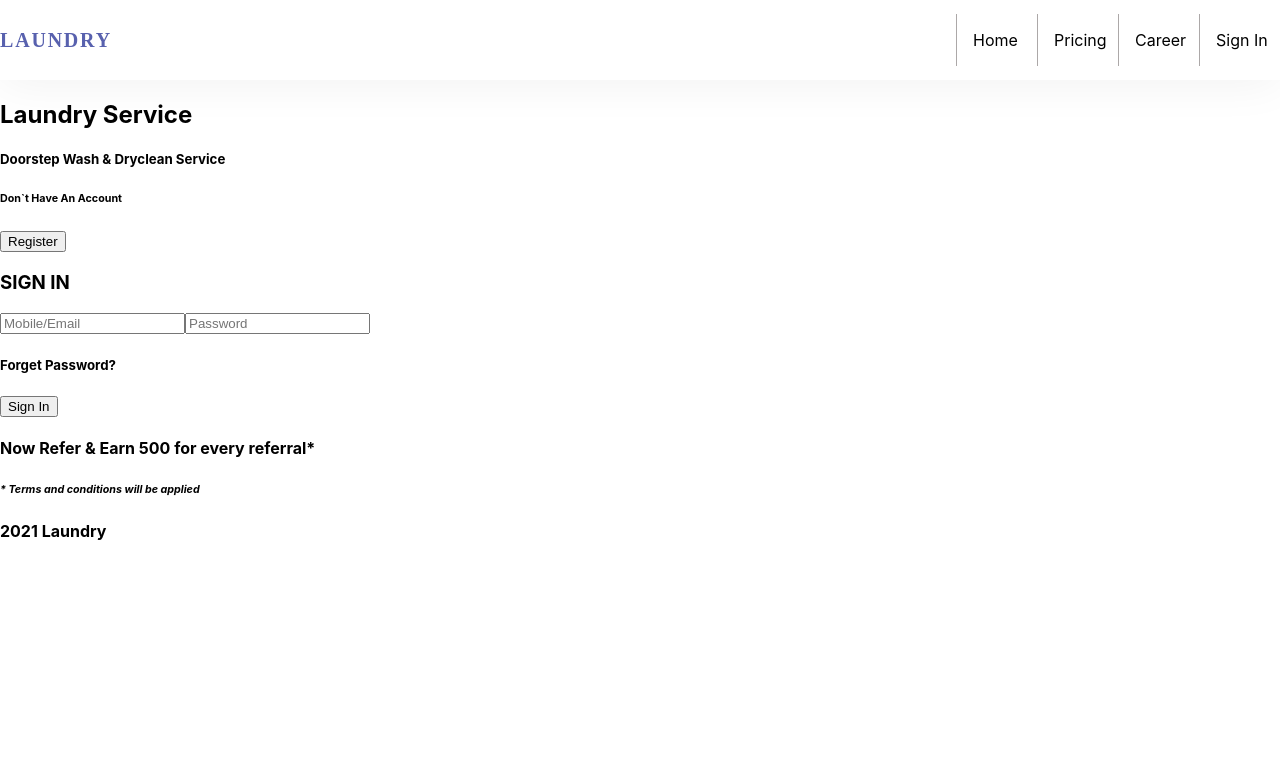
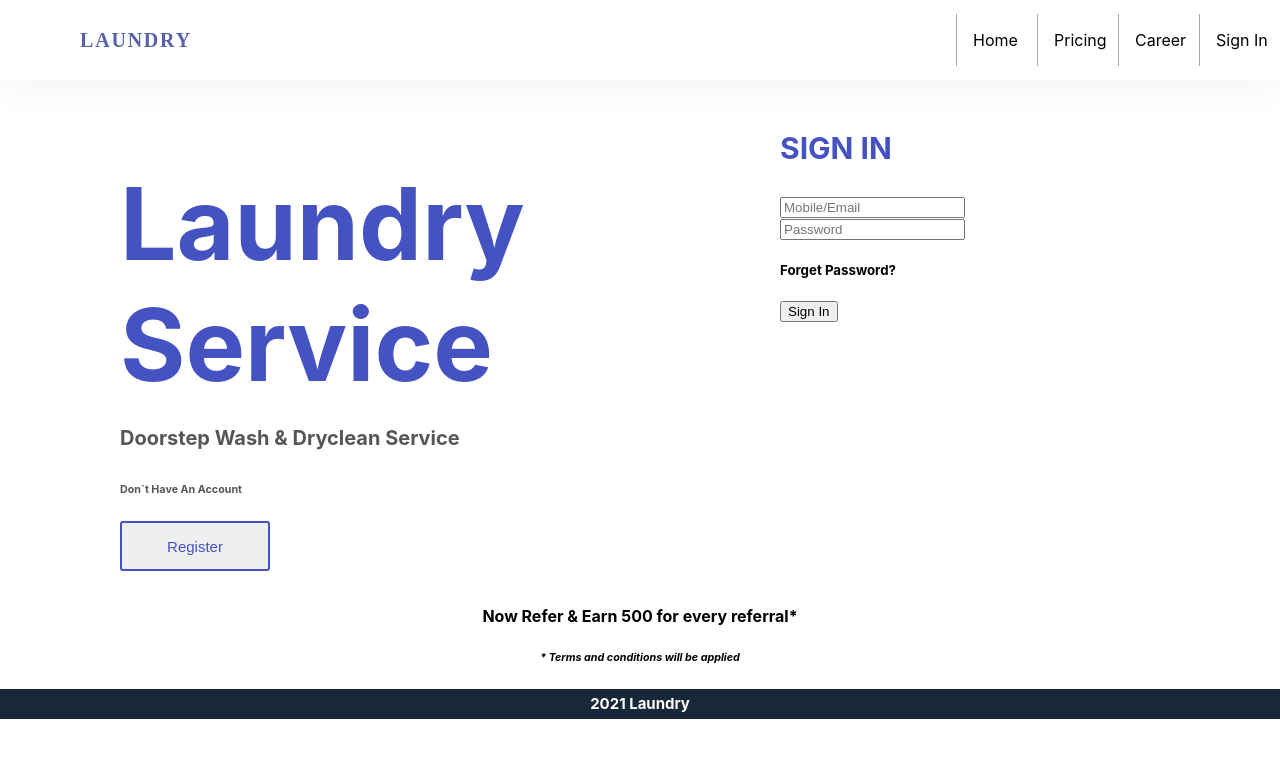
Before and after one commit to anoop0748/laundary-cart-frontend, a React (Create React App) app: page / in a window 1280 px wide. Shown: the top 758 px of the page. Built offline with nearby package versions, Linux system fonts and the light colour scheme.

Commit message:
file added

```diff
--- /dev/null
+++ b/src/App.css
@@ -0,0 +1,8 @@
+#section1{
+    width: 100%;
+    height: 500px;
+}
+.a1{
+    float: left;
+    width: 50%;
+}
--- a/src/App.js
+++ b/src/App.js
@@ -3,6 +3,7 @@ import Navbar from './HeaderComp/navbar';
 import LogInForm from './LogInComp/login';
 import HomeSection from './SectionOne/home';
 import CopyRight from './FooterComp/copyright'
+import './App.css'
 
 
 
@@ -11,8 +12,10 @@ function App() {
   return (
     <>
       <Navbar/>
-      <HomeSection/>
-      <LogInForm/>
+      <div id='section1'>
+      <div className='a1'> <HomeSection/></div>
+     <div className='a1'> <LogInForm/></div>
+     </div>
       <FooterNav/>
       <CopyRight/>
     </>
--- a/src/FooterComp/copyright.css
+++ b/src/FooterComp/copyright.css
@@ -0,0 +1,12 @@
+#Footer{
+    background-color: #182838;
+    color: #FFFFFF;
+    font-size: 15px;
+    height: 30px;
+}
+#date{
+    text-align: center;
+}
+h4{
+    padding-top: 5px;
+}
--- a/src/FooterComp/copyright.js
+++ b/src/FooterComp/copyright.js
@@ -1,10 +1,12 @@
-
+import './copyright.css'
 
 
 function CopyRight(){
     return(
-        <div>
-            <h4>2021 Laundry</h4>
+        <div   id="Footer">
+           <div id='date'>
+           <h4>2021 Laundry</h4>
+           </div>
         </div>
     )
 }
--- a/src/FooterNavComp/footerNav.js
+++ b/src/FooterNavComp/footerNav.js
@@ -1,9 +1,9 @@
-
+import './footernav.css'
 
 
 function FooterNav() {
     return (
-        <div>
+        <div id='footer'>
             <section>
             <h4>Now Refer & Earn 500 for every referral*</h4>
             <h6><p><i>* Terms and conditions will be applied</i></p></h6>
--- /dev/null
+++ b/src/FooterNavComp/footernav.css
@@ -0,0 +1,3 @@
+#footer{
+    text-align: center;
+}
--- a/src/HeaderComp/navbar.css
+++ b/src/HeaderComp/navbar.css
@@ -42,6 +42,7 @@
     color: #5861AE;
     text-transform: uppercase;
     opacity: 1;
+    margin-left: 80px;
 }
 .nav_links{
     width: 50%;
--- a/src/HeaderComp/navbar.js
+++ b/src/HeaderComp/navbar.js
@@ -6,6 +6,7 @@ function Navbar (){
         <div className="header">
             <div id="logo_name">LAUNDRY</div>
             <div className="nav_links">
+                <style></style>
                 <ul>
                     <li>Home</li>
                     <li>Pricing</li>
--- /dev/null
+++ b/src/LogInComp/login.css
@@ -0,0 +1,8 @@
+h3{
+    font-size: 30px;
+    color: #4552C1;
+}
+#loginsection{
+    margin-left: 140px;
+    margin-top: 50px;
+}
--- a/src/LogInComp/login.js
+++ b/src/LogInComp/login.js
@@ -1,6 +1,6 @@
 import axios from 'axios';
 import { useState } from 'react';
-
+import './login.css'
 
 const Url = "http://localhost:5000/login"
 
@@ -34,12 +34,18 @@ function LogInForm(){
 
 
     return(
-        <div>
-        <h3>SIGN IN</h3>
+        <div id='login'>
+          <div id='loginsection'>
+          <h3>SIGN IN</h3>
+        <div id='input1'>
         <input type="text" placeholder="Mobile/Email" onBlur={userId}/>
-        <input type="password" placeholder="Password" onBlur={(e)=>setUser_password(e.target.value)}/>
+        </div>
+       <div id='input2'>
+       <input type="password" placeholder="Password" onBlur={(e)=>setUser_password(e.target.value)}/>
+       </div>
         <h5>Forget Password?</h5>
         <button onClick={logIn}>Sign In</button>
+          </div>
       </div>
 
     )
--- /dev/null
+++ b/src/SectionOne/home.css
@@ -0,0 +1,24 @@
+#main{
+ margin-left: 120px;
+}
+#h1{
+    font-size: 100px;
+    color: #4552C1;
+    height: 180px;
+}
+#h5{
+    font-size: 20px;
+    color: #565657;
+}
+#h6{
+    color: #565657;
+}
+#register{
+    width: 150px;
+    height: 50px;
+    border: 2px solid #4552C1;
+    color: #4552C1;
+    border-radius: 3px;
+    font-size: 15px;
+
+}
--- a/src/SectionOne/home.js
+++ b/src/SectionOne/home.js
@@ -1,16 +1,16 @@
 import { Link } from "react-router-dom";
-
+import './home.css'
 function HomeSection(){
     return (
-        <section>
-        <h1>Laundry Service</h1>
-        <h5>
+        <section id="main">
+        <h1 id="h1">Laundry  <br></br>Service</h1>
+        <h5 id="h5">
           Doorstep Wash & Dryclean Service
         </h5>
-        <h6>
+        <h6 id="h6">
           Don`t Have An Account
         </h6>
-        <Link to='/register' ><button>Register</button> </Link>
+        <Link to='/register' ><button id="register">Register</button> </Link>
       </section>
     )
 }
```
